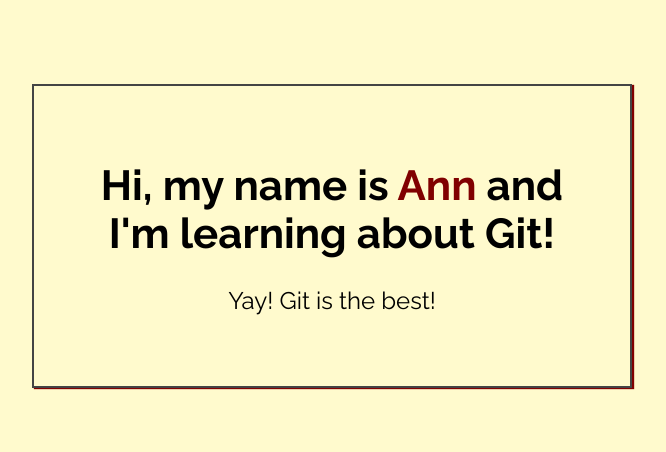
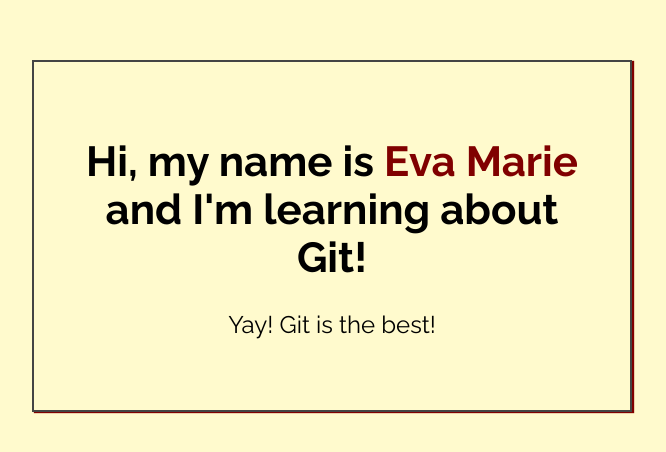
Before and after one commit to evamarie-11/my-first-repo, a plain HTML site: page index.html in a window 1280 px wide. Shown: the part 164-616 px from the top of the page, without its empty margins (308-974 px from the left). Drawn offline with Linux system fonts and the light colour scheme.

Commit message:
Added name to index.html

```diff
--- a/index.html
+++ b/index.html
@@ -14,7 +14,7 @@
 <body>
 
     <div class="greeting">
-        <h1>Hi, my name is <span class="highlight">Ann</span> and I'm learning about Git! </h1>
+        <h1>Hi, my name is <span class="highlight">Eva Marie</span> and I'm learning about Git! </h1>
 
         <p>Yay! Git is the best!</p>
     </div>
```
